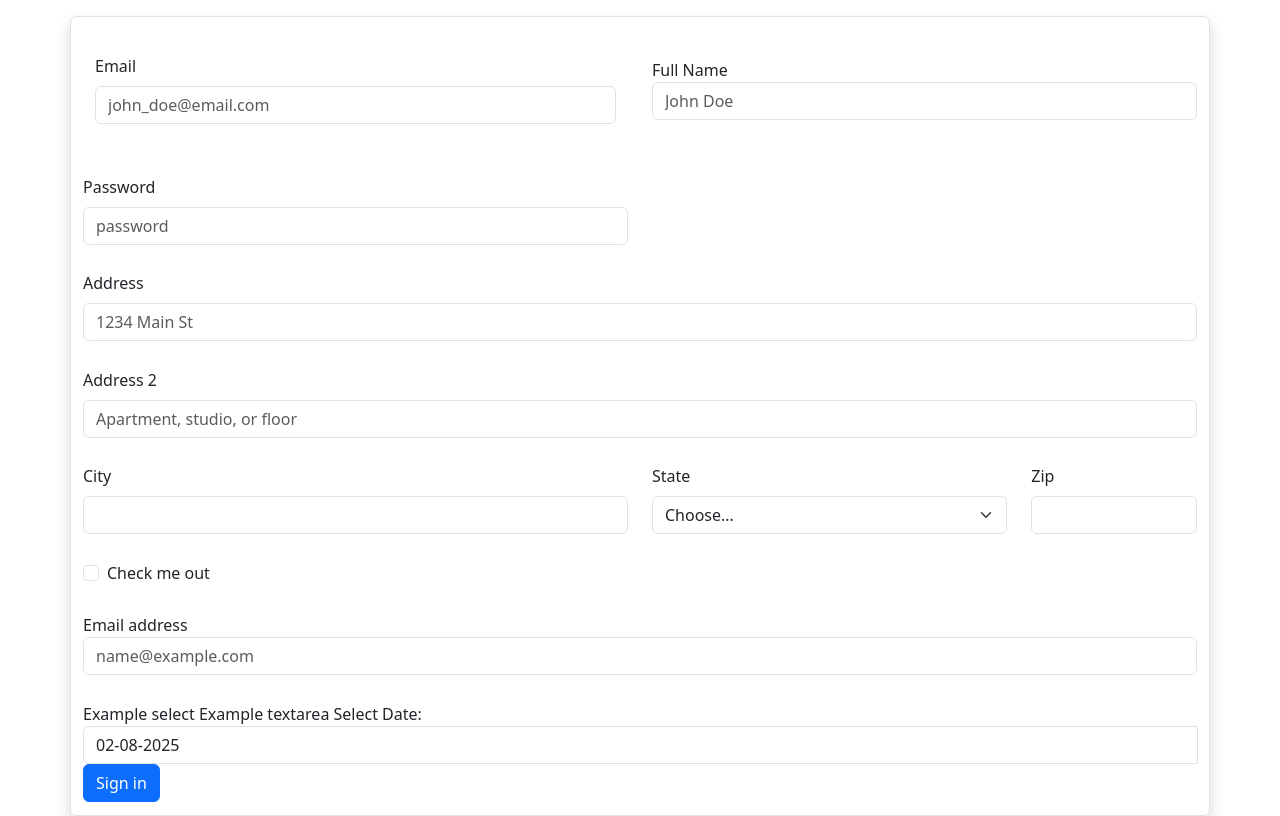
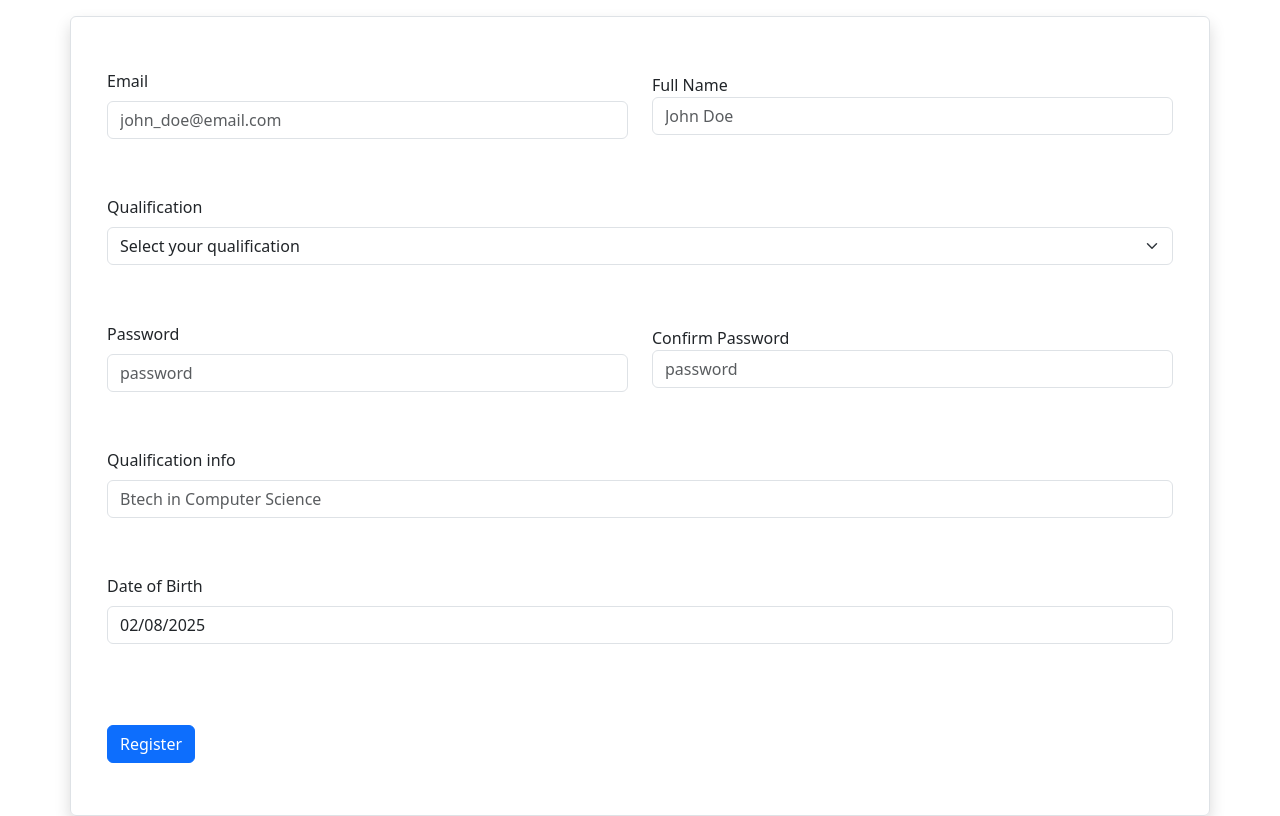
Before and after one commit to Arc-001/quiz_master_23f2001161, a Flask app: page /register in a window 1280 px wide. Shown: the part 105-921 px from the top of the page. Run offline with Flask 3, Linux system fonts and the light colour scheme; some libraries are stand-ins or nearby versions.

Commit message:
added proper post request for the form and made the register page TODO connect to flask

```diff
--- a/templates/register.html
+++ b/templates/register.html
@@ -1,5 +1,6 @@
 <!DOCTYPE html>
 <html lang="en">
+
 <head>
     <meta charset="UTF-8">
     <meta name="viewport" content="width=device-width, initial-scale=1.0">
@@ -10,7 +11,6 @@
     <script src="https://cdn.jsdelivr.net/npm/bootstrap@5.3.3/dist/js/bootstrap.min.js" integrity="sha384-0pUGZvbkm6XF6gxjEnlmuGrJXVbNuzT9qBBavbLwCsOGabYfZo0T0to5eqruptLy" crossorigin="anonymous"></script>
 
     <head>
-    <!-- ...existing code... -->
         <style>
             .form-control:focus {
                 border-color: #86b7fe;
@@ -25,13 +25,14 @@
         </style>
     </head>
 </head>
+
 <body>
 
-    <div class = "header" id = "header-home">
+    <div class="header" id="header-home">
         <div class="container-fluid">
             <div class="row g-0">
                 <div class="col-md-4 p-3">
-                <a href = '/'>
+                    <a href='/'>
                         <button type="button" class="btn btn-outline-info">Go Back</button>
                     </a>
                 </div>
@@ -42,90 +43,63 @@
         </div>
         <hr>
     </div>
-
-    <div class="container py-6">
-        <div class="row min-vh-100 d-flex align-items-center border rounded shadow">
+    <form action = '/' method = 'post' id = 'reg'>
+    <div class="container">
+        <div class="row min-vh-100 d-flex align-items-center border rounded shadow p-4">
 
             <!-- <div class="col-md-6"> -->
-            <div class = "col-md-6 p-4 rounded">
-                <label for="inputEmail4" class="form-label">Email</label>
-                <input type="email" class="form-control" id="inputEmail4" placeholder="john_doe@email.com" required>
+            <div class="col-sm-6">
+                <label for="email" class="form-label">Email</label>
+                <input type="email" name = "email" class="form-control" id="email" placeholder="john_doe@email.com" required>
             </div>
 
-            <div class = "col-md-6">
-                <lable for = "full_name" class = "form-label">Full Name</lable>
-                <input type = "text" class = "form-control" id = "full_name" placeholder="John Doe" required>
-              </div>
-
-
-            <div class="col-md-6">
-                <label for="inputPassword4" class="form-label">Password</label>
-                <input type="password" class="form-control" id="inputPassword4" placeholder="password" required>
-            </div>
-
-              <div class="col-12">
-                <label for="inputAddress" class="form-label">Address</label>
-                <input type="text" class="form-control" id="inputAddress" placeholder="1234 Main St">
-              </div>
-              <div class="col-12">
-                <label for="inputAddress2" class="form-label">Address 2</label>
-                <input type="text" class="form-control" id="inputAddress2" placeholder="Apartment, studio, or floor">
-              </div>
-              <div class="col-md-6">
-                <label for="inputCity" class="form-label">City</label>
-                <input type="text" class="form-control" id="inputCity">
-              </div>
-              <div class="col-md-4">
-                <label for="inputState" class="form-label">State</label>
-                <select id="inputState" class="form-select">
-                  <option selected>Choose...</option>
-                  <option>...</option>
-                </select>
-              </div>
-              <div class="col-md-2">
-                <label for="inputZip" class="form-label">Zip</label>
-                <input type="text" class="form-control" id="inputZip">
-              </div>
-              <div class="col-12">
-                <div class="form-check">
-                  <input class="form-check-input" type="checkbox" id="gridCheck">
-                  <label class="form-check-label" for="gridCheck">
-                    Check me out
-                  </label>
-                </div>
-              </div>
-
-              <div class="form-group">
-                <label for="exampleFormControlInput1">Email address</label>
-                <input type="email" class="form-control" id="exampleFormControlInput1" placeholder="name@example.com">
-              </div>
-              <div class="form-group">
-                <label for="exampleFormControlSelect1">Example select</label>
-                <label for="exampleFormControlTextarea1">Example textarea</label>
-              <label>Select Date: </label>
-              <div id="datepicker"
-                   class="input-group date"
-                   data-date-format="mm-dd-yyyy">
-                  <input class="form-control"
-                         type="text" readonly />
-                  <span class="input-group-addon">
-                      <i class="glyphicon glyphicon-calendar"></i>
-                  </span>
-              </div>
-
-              <div class="col-12">
-                <button type="submit" class="btn btn-primary">Sign in</button>
-              </div>
-            </form>
-          <form>
+            <div class="col-sm-6">
+                <lable for="full_name" class="form-label">Full Name</lable>
+                <input type="text" name = "full_name" class="form-control" id="full_name" placeholder="John Doe" required>
             </div>
 
 
 
-      <script src="https://code.jquery.com/jquery-3.6.1.min.js"
-        integrity=
-    "sha256-o88AwQnZB+VDvE9tvIXrMQaPlFFSUTR+nldQm1LuPXQ="
-        crossorigin="anonymous">
+            <div class="col-md-12">
+                <label for="qualification" class="form-label">Qualification</label>
+                <select class="form-select" name="qualification" id="qualification" required>
+                    <option value="" disabled selected>Select your qualification</option>
+                    <option value="No formal education">No formal education</option>
+                    <option value="Primary Education">Primary Education</option>
+                    <option value="Secondory Education">Secondory Education</option>
+                    <option value="Bachelor's degree">Bachelor's degree</option>
+                    <option value="Master's degree">Master's degree</option>
+                    <option value="PhD">PhD</option>
+                </select>
+            </div>
+
+            <div class="col-6 rounded">
+                <label for="password_1" class="form-label">Password</label>
+                <input type="password" name = "password" class="form-control" id="password_1" placeholder="password" required>
+            </div>
+
+            <div class="col-6 rounded align-items-center">
+                <labe for="password_2" class="form-label">Confirm Password</label>
+                    <input type="password" name = "password_check" class="form-control" id="password_2" placeholder="password" required>
+            </div>
+
+            <div class="col-12">
+                <label for="additional_info" class="form-label">Qualification info</label>
+                <input type="text" class="form-control" name = "qualification_info" id="additional_info" placeholder="Btech in Computer Science">
+            </div>
+
+            <div class="col-12">
+                <label for="datepicker" class="form-label">Date of Birth</label>
+                <input type="text" class="form-control" id="datepicker" name = "DOB" placeholder="Date of Birth" required>
+            </div>
+            <div class="col-12 mt-4 rounded">
+                <button type="submit" class="btn btn-primary">Register</button>
+            </div>
+        </div>
+      </form>
+
+
+            <script src="https://code.jquery.com/jquery-3.6.1.min.js" integrity="sha256-o88AwQnZB+VDvE9tvIXrMQaPlFFSUTR+nldQm1LuPXQ=" crossorigin="anonymous">
             </script>
             <script>
                 $(function () {
@@ -135,20 +109,12 @@
                     }).datepicker('update', new Date());
                 });
             </script>
-    <script src=
-"https://cdn.jsdelivr.net/npm/popper.js@1.12.9/dist/umd/popper.min.js"
-        integrity=
-"sha384-ApNbgh9B+Y1QKtv3Rn7W3mgPxhU9K/ScQsAP7hUibX39j7fakFPskvXusvfa0b4Q"
-        crossorigin="anonymous">
+            <script src="https://cdn.jsdelivr.net/npm/popper.js@1.12.9/dist/umd/popper.min.js" integrity="sha384-ApNbgh9B+Y1QKtv3Rn7W3mgPxhU9K/ScQsAP7hUibX39j7fakFPskvXusvfa0b4Q" crossorigin="anonymous">
             </script>
-    <script src=
-"https://cdn.jsdelivr.net/npm/bootstrap@4.0.0/dist/js/bootstrap.min.js"
-        integrity=
-"sha384-JZR6Spejh4U02d8jOt6vLEHfe/JQGiRRSQQxSfFWpi1MquVdAyjUar5+76PVCmYl"
-        crossorigin="anonymous">
+            <script src="https://cdn.jsdelivr.net/npm/bootstrap@4.0.0/dist/js/bootstrap.min.js" integrity="sha384-JZR6Spejh4U02d8jOt6vLEHfe/JQGiRRSQQxSfFWpi1MquVdAyjUar5+76PVCmYl" crossorigin="anonymous">
             </script>
-    <script src=
-"https://cdnjs.cloudflare.com/ajax/libs/bootstrap-datepicker/1.9.0/js/bootstrap-datepicker.min.js">
+            <script src="https://cdnjs.cloudflare.com/ajax/libs/bootstrap-datepicker/1.9.0/js/bootstrap-datepicker.min.js">
             </script>
 </body>
+
 </html>
```
Lines whose indentation alone changed are shown as unchanged.
